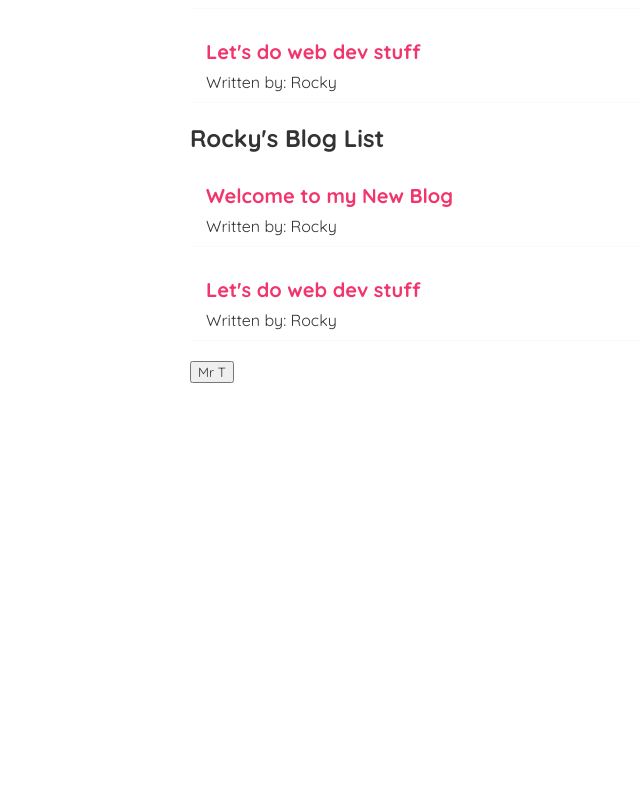
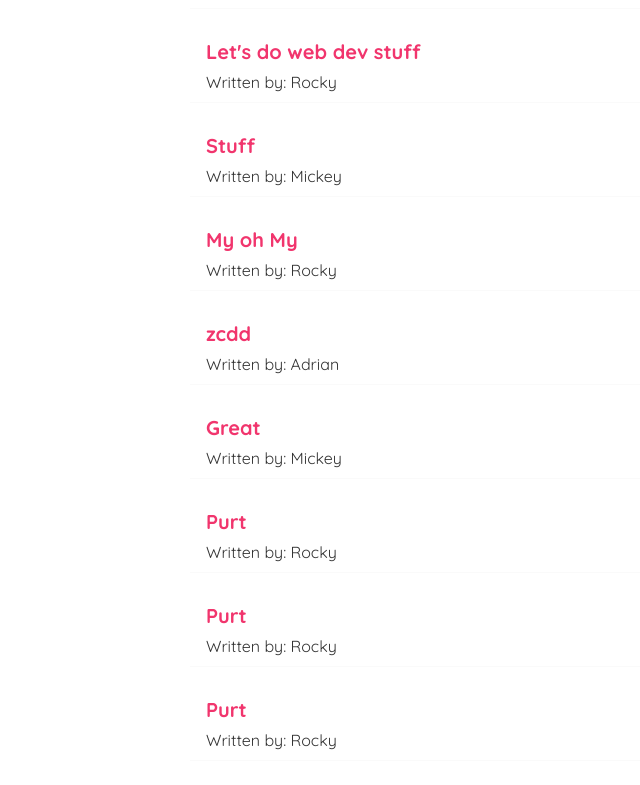
Before and after one commit to SethKalkstein/react-simple-blog, a React (Create React App) app: page / in a window 1280 px wide. Shown: the part 522-1307 px from the top of the page, without its empty margins (150-790 px from the left). Before the commit the page ends 965 px from the top, so only its background shows below. Built offline with nearby package versions, Linux system fonts and the light colour scheme; data requests are answered from the project's data file.

Commit message:
Made Post request using Fetch api to save data to json-server

```diff
--- a/data/db.json
+++ b/data/db.json
@@ -17,6 +17,48 @@
       "body": "Lorem ipsum, dolor sit amet consectetur adipisicing elit. Et, laboriosam. Quos veniam tempora odit qui cum quaerat ullam deleniti laboriosam nobis vitae. Hic dolores laborum autem numquam ullam quaerat sint. Lorem ipsum, dolor sit amet consectetur adipisicing elit. Aut ut placeat omnis cum, eos aliquam quisquam, repellendus esse rem in, odio sit fugit itaque dolores corrupti consequuntur cumque. Nostrum, nemo! Lorem ipsum dolor sit amet consectetur adipisicing elit. Officiis laborum sint rem. Dignissimos asperiores voluptate esse fuga ab voluptates quos distinctio praesentium ut, odit facilis repellat? Adipisci magni nam debitis!",
       "author": "Rocky",
       "id": 3
+    },
+    {
+      "title": "Stuff",
+      "body": "THinkgs that happen",
+      "author": "Mickey",
+      "id": 4
+    },
+    {
+      "title": "My oh My ",
+      "body": "hey hey by and by",
+      "author": "Rocky",
+      "id": 5
+    },
+    {
+      "title": "zcdd",
+      "body": "dasfasdf",
+      "author": "Adrian",
+      "id": 6
+    },
+    {
+      "title": "Great",
+      "body": "Hey threre gnag",
+      "author": "Mickey",
+      "id": 7
+    },
+    {
+      "title": "Purt",
+      "body": "Its the best thing to say since hiss was created",
+      "author": "Rocky",
+      "id": 8
+    },
+    {
+      "title": "Purt",
+      "body": "Its the best thing to say since hiss was created",
+      "author": "Rocky",
+      "id": 9
+    },
+    {
+      "title": "Purt",
+      "body": "Its the best thing to say since hiss was created",
+      "author": "Rocky",
+      "id": 10
     }
   ]
 }
--- a/src/Create.js
+++ b/src/Create.js
@@ -5,11 +5,25 @@ const Create = () => {
     const [title, setTitle] = useState("");
     const [body, setBody] = useState("");
     const [author, setAuthor] = useState("Rocky");
+    const [isLoading, setIsLoading] = useState(false);
 
     const handleSubmit = (e) => {
         e.preventDefault();
         const blog = { title, body, author };
-        console.log(blog);
+
+        setIsLoading(true);
+
+        fetch("http://localhost:8000/blogs/", {
+            method: 'POST',
+            headers: {  "Content-Type": "application/json"},
+            body: JSON.stringify(blog)
+        }).then( () => {
+            setTimeout(()=>{
+                console.log("success");
+                setIsLoading(false);
+            }, 500)
+
+        })
     }
 
     return (
@@ -38,9 +52,9 @@ const Create = () => {
                     <option value="Adrian">Adrian</option>
                     <option value="Mickey">Mickey</option>
                 </select>
-                <button>
-                    Add Blog
-                </button>
+                {
+                isLoading ? <button disabled>Saving...</button> : <button>Add Blog</button>
+                }
             </form>
             <h3>{ title }</h3>
             <p>{ body }</p>
```
Lines whose indentation alone changed are shown as unchanged.
